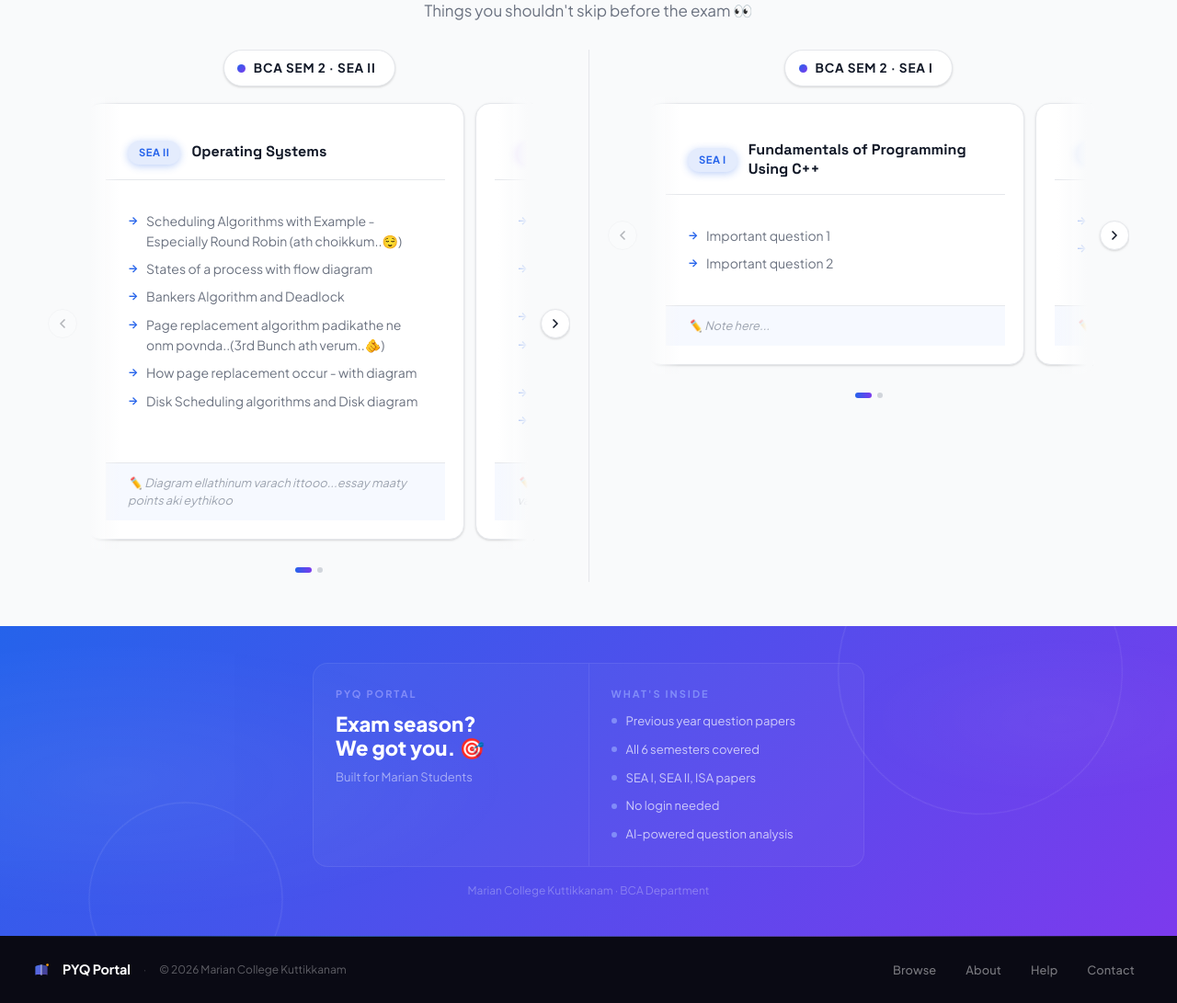
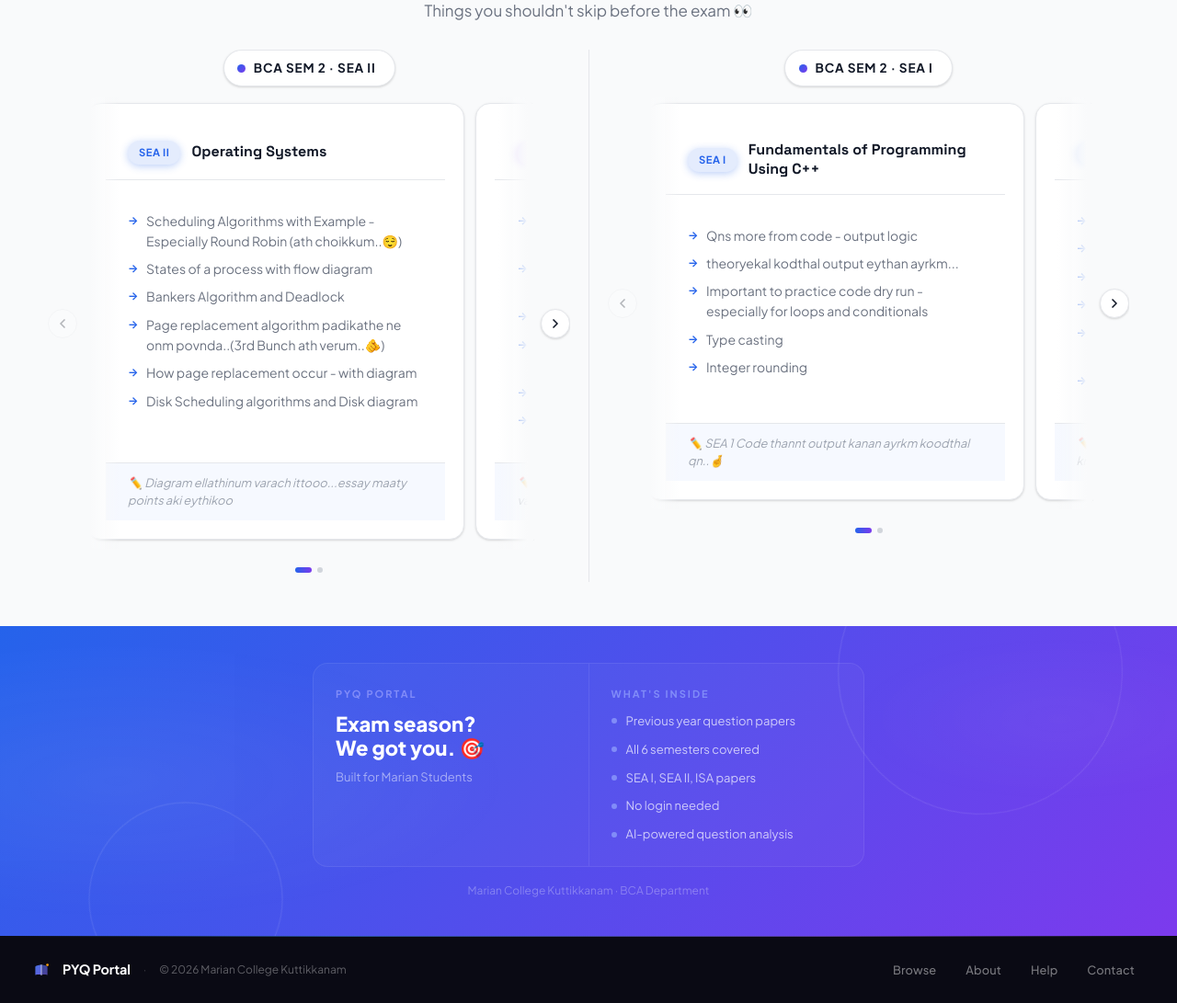
Before and after one commit to muhd-sinan-m/pyq-portal, a Flask app: page / in a window 1280 px wide. Shown: the part 1765-2856 px from the top of the page at 92% size. Run offline with Flask 3, Linux system fonts and the light colour scheme; data that the repository does not hold is empty; some libraries are stand-ins or nearby versions.

Commit message:
changed the important section

```diff
--- a/static/style-combined.css
+++ b/static/style-combined.css
@@ -3232,7 +3232,7 @@ body {
         padding: 4px 0 8px;
         gap: 0;                      /* flush between cards */
         scroll-padding-inline: 0;
-        touch-action: pan-y;         /* vertical page scroll free */
+        touch-action: auto;         /* vertical page scroll free */
         scroll-snap-type: x mandatory;
     }
 
--- a/templates/index.html
+++ b/templates/index.html
@@ -358,11 +358,16 @@
                                         <h3 class="tips-subject">Fundamentals of Programming Using C++</h3>
                                     </div>
                                     <ul class="tips-list">
-                                        <li>Important question 1</li>
-                                        <li>Important question 2</li>
+                                        <li>Qns more from code - output logic</li>
+                                        <li>theoryekal kodthal output eythan ayrkm...</li>
+                                        <li>Important to practice code dry run - especially for loops and
+                                            conditionals</li>
+                                        <li>Type casting</li>
+                                        <li>Integer rounding</li>
+
                                     </ul>
                                     <div class="tips-card-foot">
-                                        <span>✏️ Note here...</span>
+                                        <span>✏️ SEA 1 Code thannt output kanan ayrkm koodthal qn..🤞</span>
                                     </div>
                                 </div>
                                 <div class="tips-card">
@@ -371,11 +376,15 @@
                                         <h3 class="tips-subject">Digital Fundamentals</h3>
                                     </div>
                                     <ul class="tips-list">
-                                        <li>Important question 1</li>
-                                        <li>Important question 2</li>
+                                        <li>Conversion - Number systems</li>
+                                        <li>Multiplexer, Demultiplexer, Encoder, Decoder</li>
+                                        <li>Boolean algebra - simplification with K-map</li>
+                                        <li>Gate Diagrams - Draw</li>
+                                        <li>Flip flops - especially JK with truth table (SR Padichalee JK Kituu..)</li>
+                                        <li>Enth chodchalum Truth table eythikkooo...</li>
                                     </ul>
                                     <div class="tips-card-foot">
-                                        <span>✏️ Note here...</span>
+                                        <span>✏️ Real life scenarios tnnt akum...entha chyndenn kndethan padikk..✌️</span>
                                     </div>
                                 </div>
 
```
